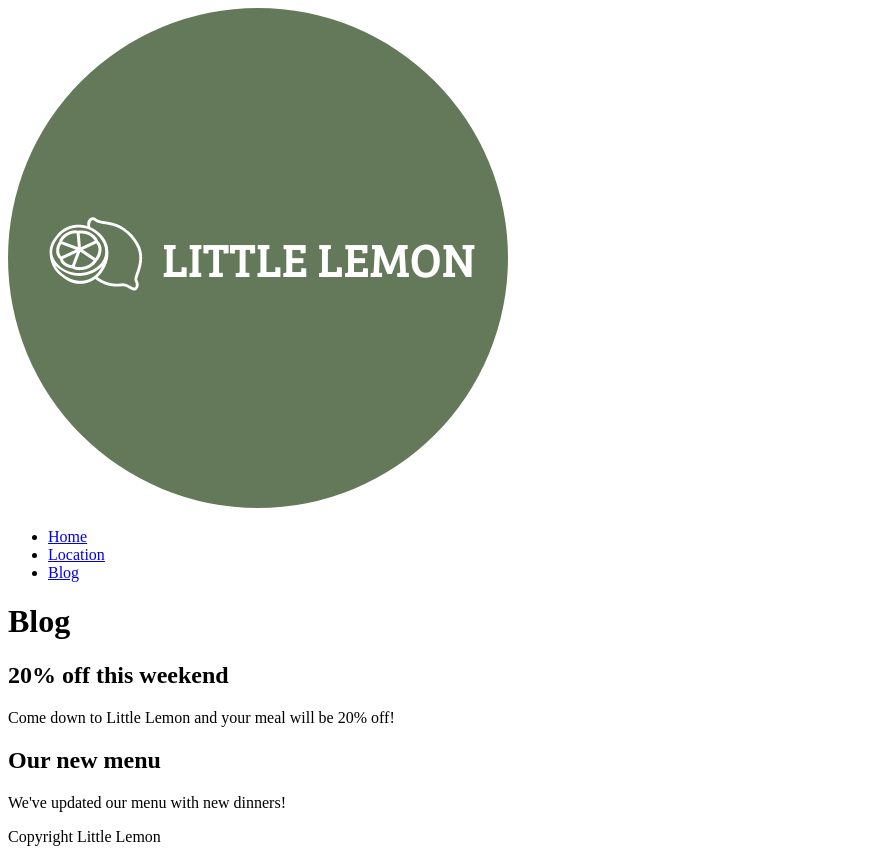
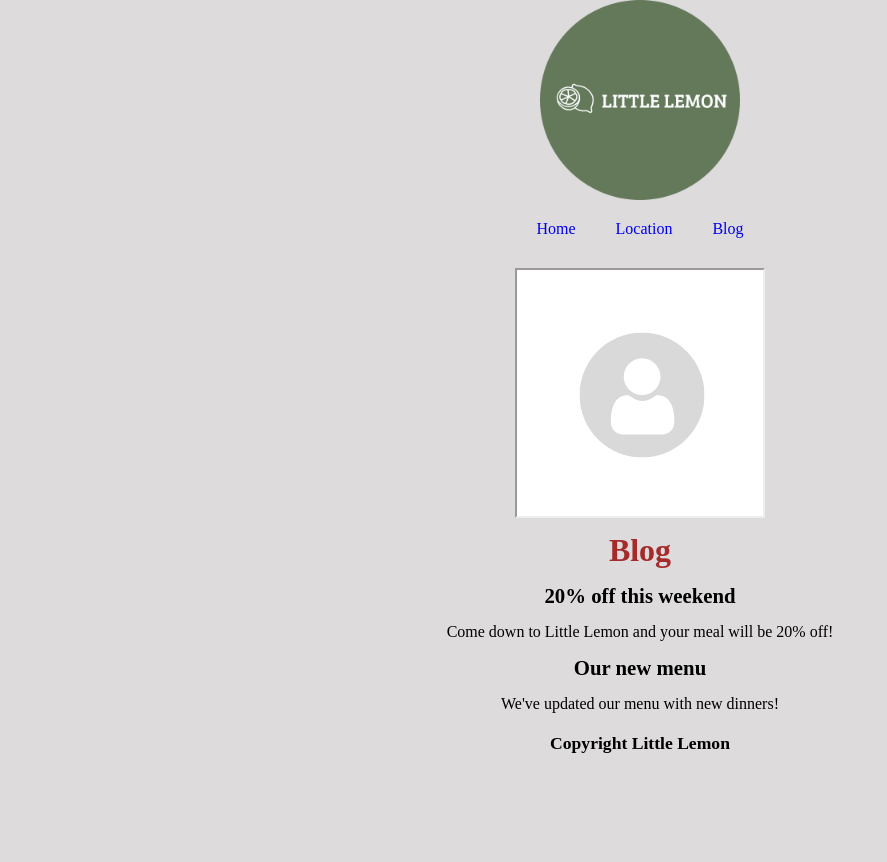
Before and after one commit to DanielTelesR/git-practice-repo, a website: page index.html in a window 1280 px wide. Shown: the whole page, without its empty margins (0-887 px from the left). After the commit the page ends 800 px from the top, so only its background shows below. Drawn offline with Linux system fonts and the light colour scheme.

Commit message:
add iframe to index.html

```diff
--- a/css/styles.css
+++ b/css/styles.css
@@ -48,6 +48,11 @@ main h1 {
   margin-bottom: 15px;
 }
 
+main h2 {
+  margin: 15px 0;
+  font-size: 1.3rem;
+}
+
 form {
   display: flex;
   flex-direction: column;
@@ -90,3 +95,8 @@ video {
 audio {
   margin-top: 20px;
 }
+
+iframe {
+  background-color: #fff;
+  margin: 10px 0;
+}
--- a/index.html
+++ b/index.html
@@ -16,7 +16,7 @@
     />
     <meta property="og:locale" content="en_US" />
     <meta property="og:site_name" content="Little Lemon" />
-    <link rel="stylesheet" href="style.css" />
+    <link rel="stylesheet" href="css/styles.css" />
   </head>
   <body>
     <header>
@@ -30,6 +30,15 @@
       </ul>
     </nav>
     <main>
+      <!-- Remember to always set the iframe's width to the same size of the img -->
+      <iframe
+        src="placeholder.png"
+        width="250"
+        height="250"
+        scrolling="no"
+        sandbox
+        allow="payment 'none'; camera 'none'; microphone 'none'"
+      ></iframe>
       <h1>Blog</h1>
       <article>
         <h2>20% off this weekend</h2>
```
Also changed, not shown: placeholder.png (added).
